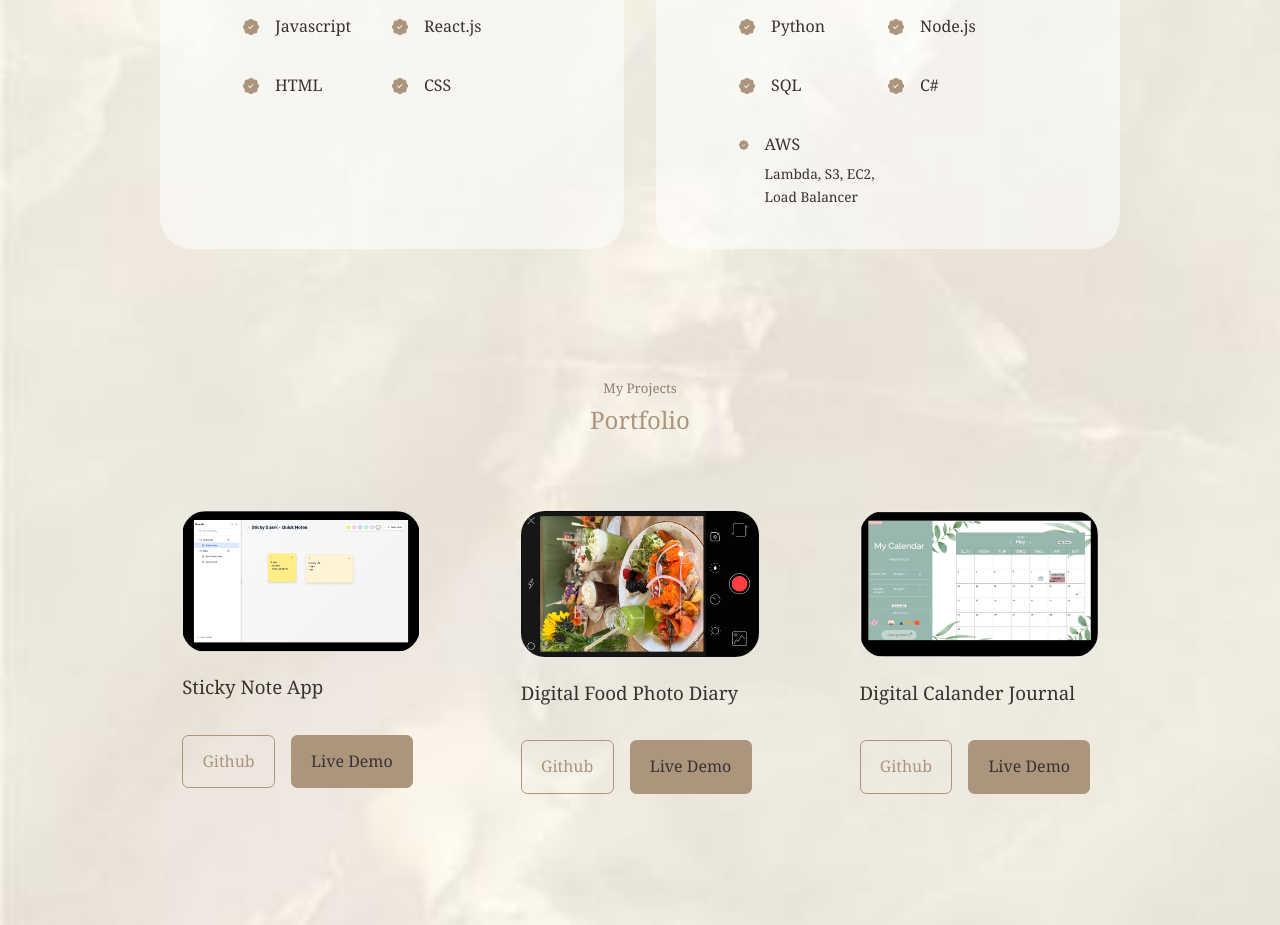
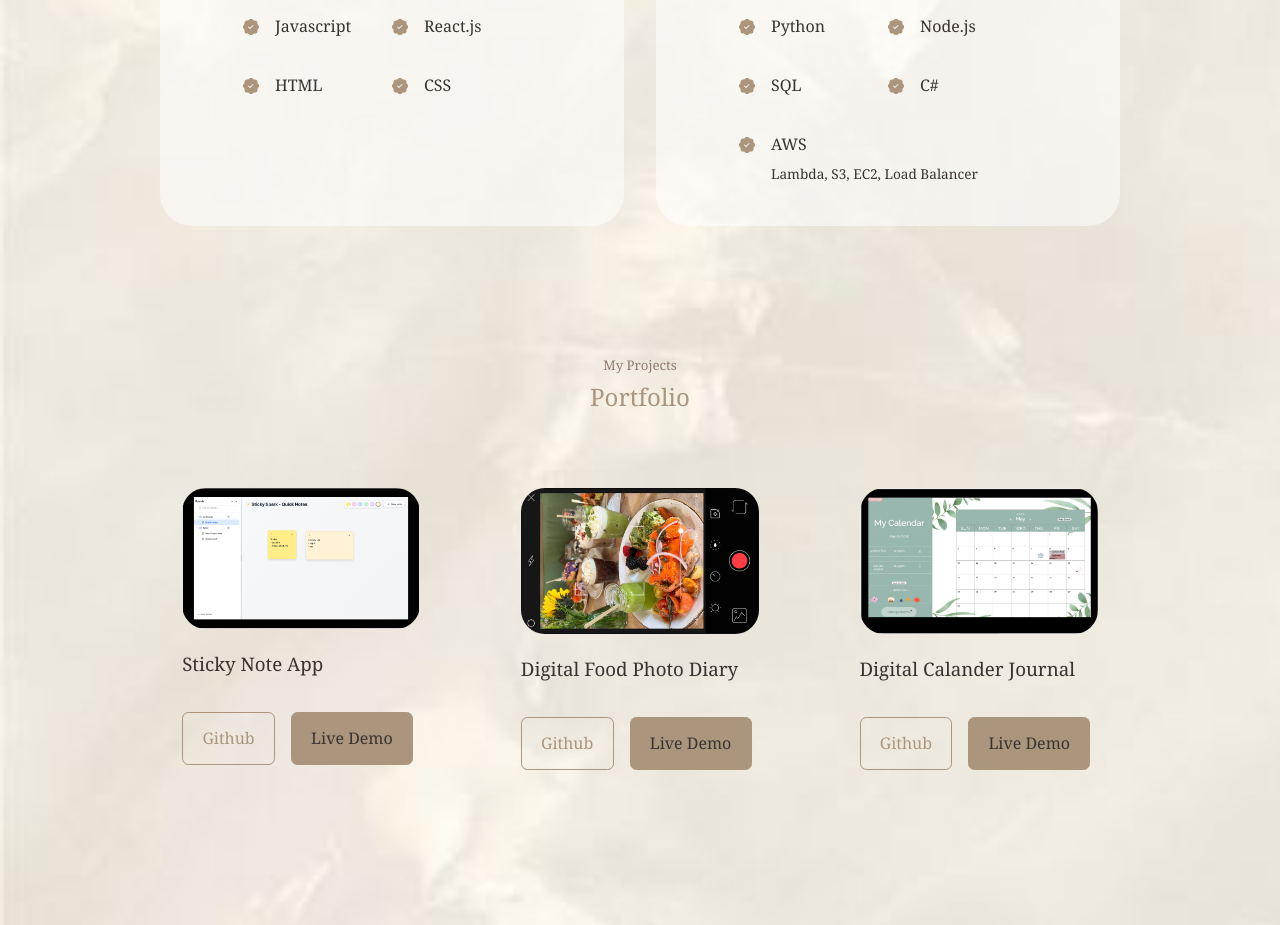
Before and after one commit to syuan2000/React-Portfolio-Brown, a React (Create React App) app: page / in a window 1280 px wide. Shown: the part 2040-2965 px from the top of the page. Built offline with nearby package versions, Linux system fonts and the light colour scheme.

Commit message:
Update experience.css

```diff
--- a/src/components/experience/experience.css
+++ b/src/components/experience/experience.css
@@ -35,14 +35,16 @@
     gap: 1rem;
 }
 .experience__details.aws {
-  flex: 1 1 100%;
+  grid-column: 1 / -1;
+  display: flex;
+  gap: 1rem;
   align-items: flex-start;
 }
 .experience__details.aws p {
   margin: 0.2rem 0 0;
   font-size: 0.85rem;
-  color: var(--light-color); /* Optional if you want it slightly toned down */
-  white-space: normal; /* Ensures it wraps */
+  color: var(--light-color);
+  white-space: normal;
 }
 
 .experience__details_icon{
```
